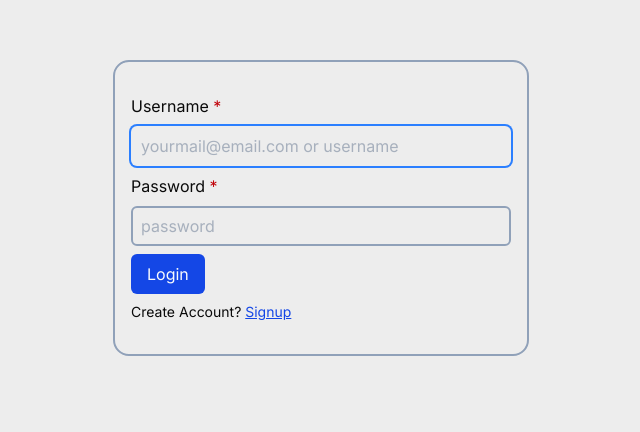
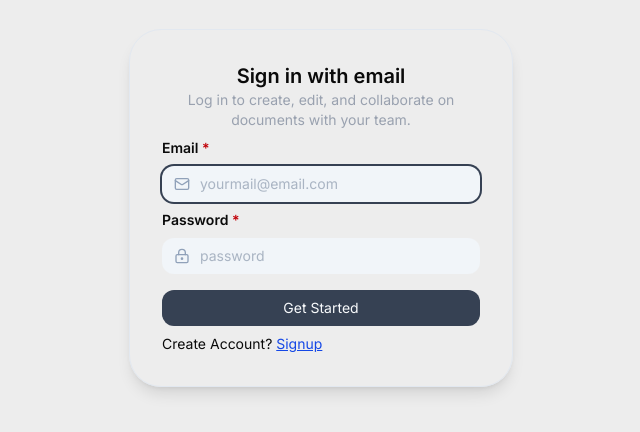
Before and after one commit to lalit6393/web-docs, a Next.js app: page /login in a window 1280 px wide. Shown: the part 192-624 px from the top of the page, without its empty margins (319-959 px from the left). Built offline with nearby package versions, Linux system fonts and the light colour scheme.

Commit message:
update/ui-login

```diff
--- a/src/app/(auth)/login/page.tsx
+++ b/src/app/(auth)/login/page.tsx
@@ -1,5 +1,6 @@
 'use client'
 import Link from "@/modules/link/Link";
+import { LockKeyhole, Mail } from "lucide-react";
 import { useRouter } from 'next/navigation';
 import React, { useState } from 'react'
 
@@ -39,23 +40,32 @@ const Login = () => {
 
     return (
         <div className='flex h-screen items-center w-full justify-center'>
-            <form onSubmit={handleSubmit} className='w-[26rem] flex flex-col px-4 py-8 border-2 border-slate-400 rounded-2xl box-border gap-2'>
+            <form onSubmit={handleSubmit} className='w-[24rem] flex flex-col p-8 border shadow-lg border-slate-200 rounded-4xl box-border gap-2'>
+                <div className="flex flex-col justify-center items-center">
+                    <h1 className="text-xl font-semibold">Sign in with email</h1>
+                    <p className="text-sm text-gray-400 text-center">Log in to create, edit, and collaborate on documents with your team.</p>
+                </div>
                 <div className='flex flex-col gap-2'>
-                    <label htmlFor='username'>Username <span className='text-red-700'>*</span></label>
+                    <label htmlFor='username' className="text-sm font-semibold">Email <span className='text-red-700'>*</span></label>
+                    <div className="flex w-full relative">
+                        <Mail className="absolute text-slate-400 w-4 h-full left-3 top-0 bottom-0" />
                         <input
-                        className='text-base text-slate-500 px-2 py-[6px] border-2 border-slate-400 rounded-md focus:border-transparent focus:outline-none focus:ring-2 focus:ring-blue-500'
+                            className='text-sm w-full text-slate-500 bg-slate-100 px-2 py-[6px] pl-9 border-2 border-transparent rounded-xl focus:border-transparent focus:outline-none focus:ring-2 focus:ring-gray-700'
                             type='text'
                             name='username'
                             id='username'
-                        placeholder='yourmail@email.com or username'
+                            placeholder='yourmail@email.com'
                             required
                             autoFocus
                         />
                     </div>
+                </div>
                 <div className='flex flex-col gap-2'>
-                    <label htmlFor='password'>Password <span className='text-red-700'>*</span></label>
+                    <label htmlFor='password' className="text-sm font-semibold">Password <span className='text-red-700'>*</span></label>
+                    <div className="flex w-full relative">
+                        <LockKeyhole className="absolute text-slate-400 w-4 h-full left-3 top-0 bottom-0" />
                         <input
-                        className='text-base text-slate-500 px-2 py-[6px] border-2 border-slate-400 rounded-md focus:border-transparent focus:outline-none focus:ring-2 focus:ring-blue-500'
+                            className='text-sm w-full text-slate-500 bg-slate-100 px-2 py-[6px] pl-9 border-2 border-transparent rounded-xl focus:border-transparent focus:outline-none focus:ring-2 focus:ring-gray-700'
                             type='password'
                             name='password'
                             id='password'
@@ -63,12 +73,11 @@ const Login = () => {
                             required
                         />
                     </div>
+                </div>
                 {
                     error && <p className='text-red-700 text-sm'>{error}</p>
                 }
-                <div>
-                    <button className='py-2 px-4 bg-blue-700 text-slate-50 rounded-md hover:bg-blue-800 cursor-pointer' type='submit'>{loading ? 'Logging in...' : 'Login'}</button>
-                </div>
+                <button className='py-2 px-4 mt-2 bg-gray-700 text-sm text-slate-50 rounded-xl hover:bg-gray-900 cursor-pointer' type='submit'>{loading ? 'Logging in...' : 'Get Started'}</button>
                 <p className='text-sm'>Create Account? <Link href='/signup' className='text-blue-700 underline'>Signup</Link></p>
             </form>
         </div>
```
Lines whose indentation alone changed are shown as unchanged.
